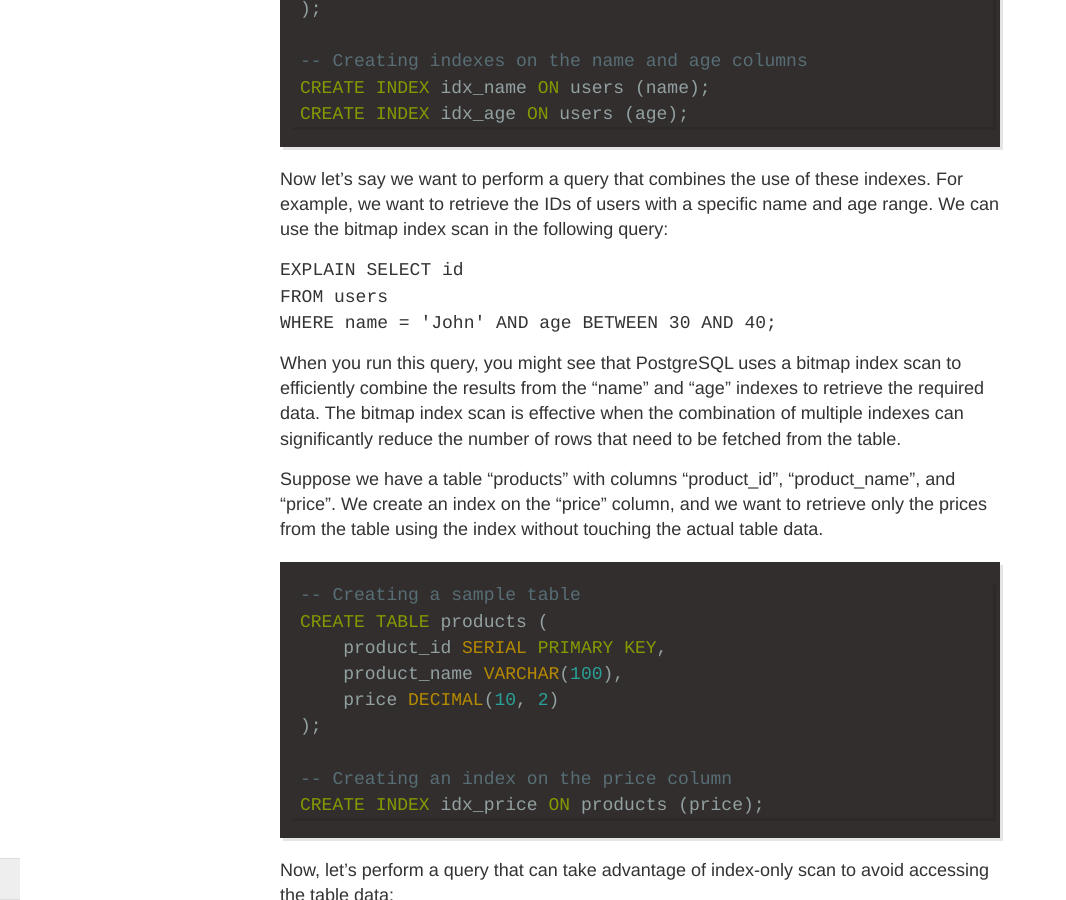
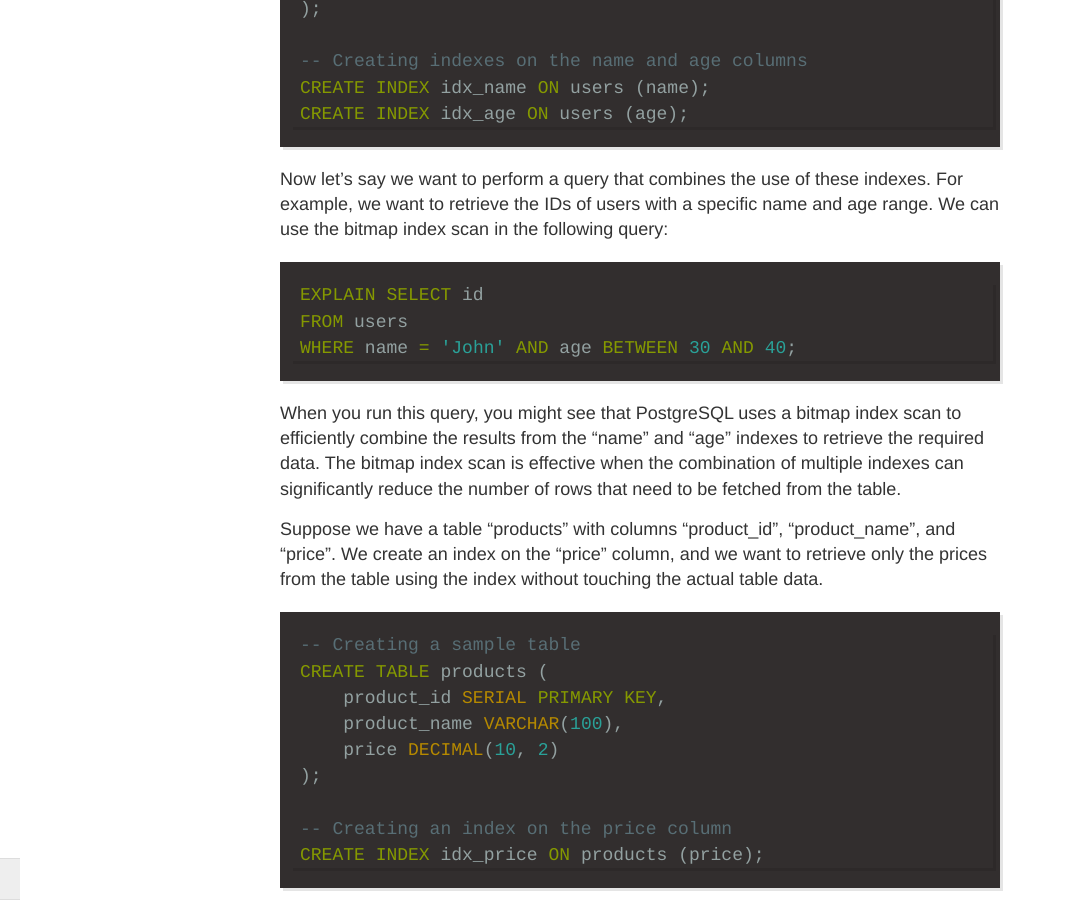
Before and after one commit to keshavarz13/keshavarz13.github.io, a Jekyll site: the page built from _posts/2024-1-27-Query-Optimization.md, in a window 1280 px wide and 900 px high, scrolled down 3584 px. Shown: the whole window, without its empty margins (0-1066 px from the left). Built offline with Jekyll 4.4.1, drawn with Linux system fonts in a browser that asks for light colours.

Commit message:
Fix example code block

````diff
--- a/_posts/2024-1-27-Query-Optimization.md
+++ b/_posts/2024-1-27-Query-Optimization.md
@@ -91,7 +91,7 @@ CREATE INDEX idx_age ON users (age);
 
 
 Now let's say we want to perform a query that combines the use of these indexes. For example, we want to retrieve the IDs of users with a specific name and age range. We can use the bitmap index scan in the following query:
-```SQL
+```sql
 EXPLAIN SELECT id
 FROM users
 WHERE name = 'John' AND age BETWEEN 30 AND 40;
````
